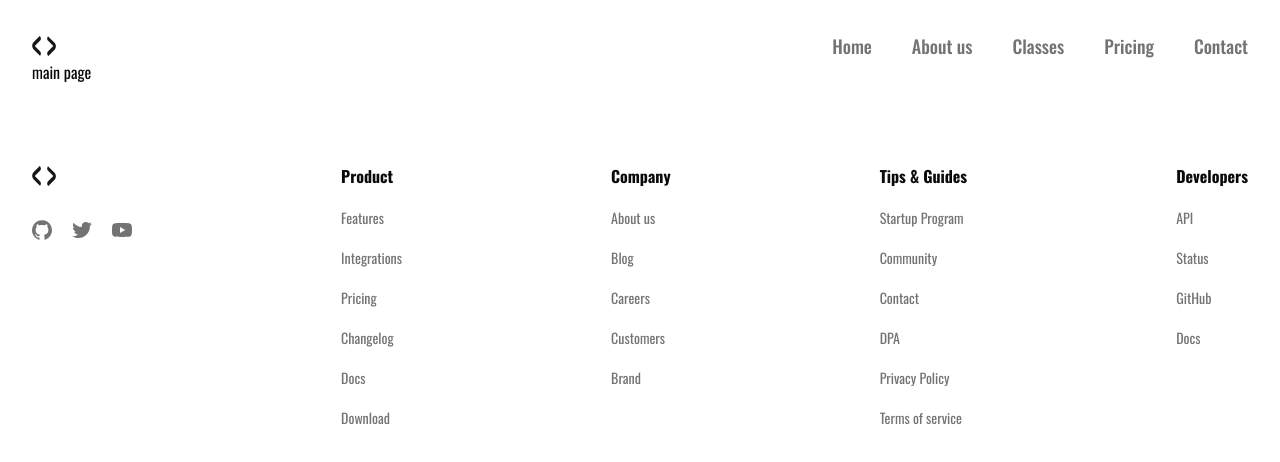
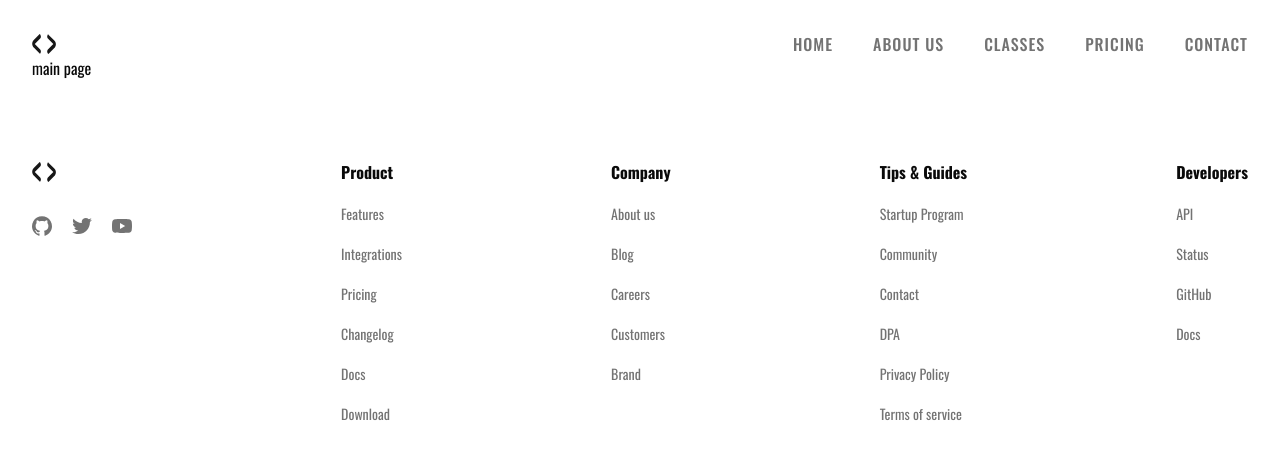
Before and after one commit to felipe-muner/podium-gym, a Next.js app: page / in a window 1280 px wide. Shown: the top 462 px of the page. Built offline with nearby package versions, Linux system fonts and the light colour scheme.

Commit message:
feat: letter-spacing for menu md+

```diff
--- a/components/header/NavItem.tsx
+++ b/components/header/NavItem.tsx
@@ -12,7 +12,7 @@ export function NavItem({ label, href, className }: NavItemProps) {
     <Link
       href={href}
       className={cn(
-        "flex cursor-pointer items-center font-medium text-muted-foreground transition-colors hover:text-foreground text-lg",
+        "flex cursor-pointer items-center font-medium text-muted-foreground transition-colors hover:text-foreground text-md tracking-[1px] uppercase",
         className,
       )}
     >
```
